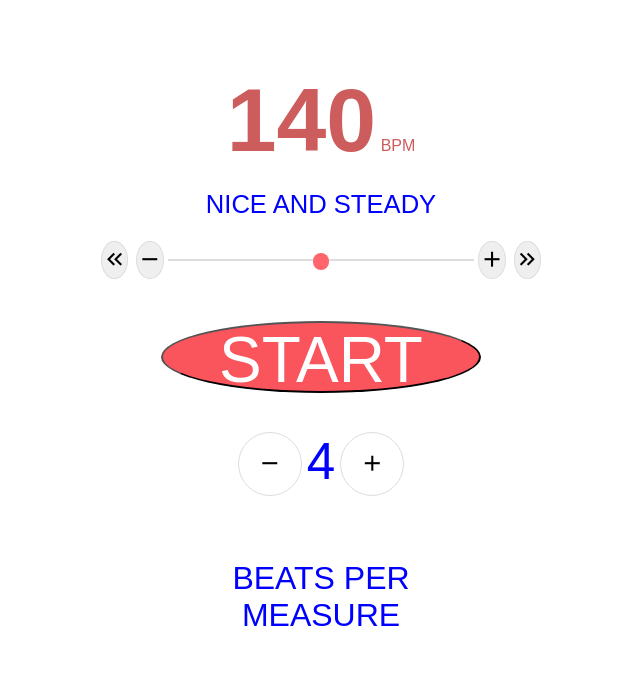
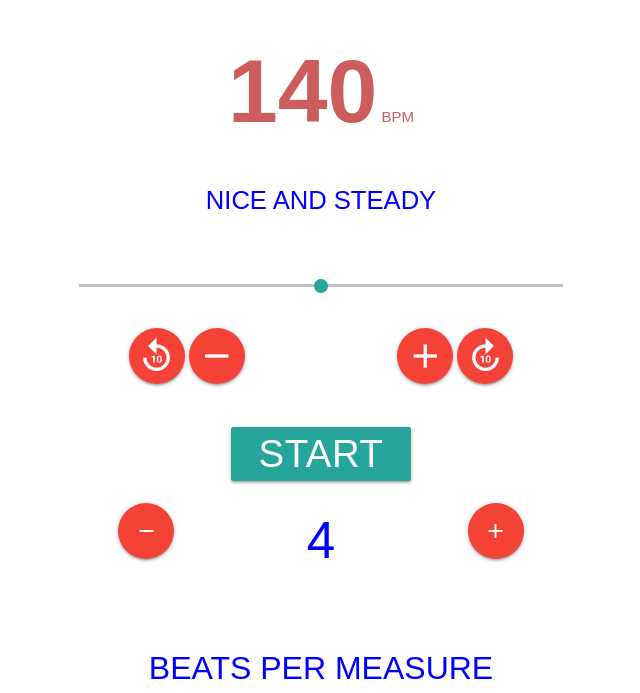
Before and after one commit to diacoviello/metronome, a website with bundled scripts: page index.html in a window 1280 px wide. Shown: the part 107-800 px from the top of the page, without its empty margins (319-959 px from the left). Built offline with nearby package versions, Linux system fonts and the light colour scheme; a web font is replaced by a local one.

Commit message:
looking ok

```diff
--- a/app.js
+++ b/app.js
@@ -8,18 +8,18 @@ if ( typeof window!=='undefined' ) {
 
 const tempoDisplay=document.querySelector( '.tempo' );
 const tempoText=document.querySelector( '.tempo-text' );
-const decreaseTempoBtn=document.querySelector( '.decrease-tempo' );
+const decreaseTempoBtn=document.querySelector( '#decrease-tempo' );
 const minus1=document.querySelector( '.minus1' );
-const decreaseTempoJumpBtn=document.querySelector( '.decrease-tempo-jump' );
+const decreaseTempoJumpBtn=document.querySelector( '#decrease-tempo-jump' );
 const minus10=document.querySelector( '.minus10' );
-const increaseTempoJumpBtn=document.querySelector( '.increase-tempo-jump' );
+const increaseTempoJumpBtn=document.querySelector( '#increase-tempo-jump' );
 const plus1=document.querySelector( '.plus1' );
-const increaseTempoBtn=document.querySelector( '.increase-tempo' );
+const increaseTempoBtn=document.querySelector( '#increase-tempo' );
 const plus10=document.querySelector( '.plus10' );
-const tempoSlider=document.querySelector( '.slider' );
-const startStopBtn=document.querySelector( '.start-stop' );
-const subtractBeats=document.querySelector( '.subtract-beats' );
-const addBeats=document.querySelector( '.add-beats' );
+const tempoSlider=document.querySelector( '#slider' );
+const startStopBtn=document.querySelector( '#start-stop' );
+const subtractBeats=document.querySelector( '#subtract-beats' );
+const addBeats=document.querySelector( '#add-beats' );
 const measureCount=document.querySelector( '.measure-count' );
 
 const click1=new Audio( 'metronome-click-high.mp3' );
@@ -34,11 +34,11 @@ let tempoTextString='Medium';
 
 decreaseTempoBtn.addEventListener( 'click', () => {
     if ( bpm<=20 ) {
-        minus1.textContent='dangerous';
+        // minus1.textContent='dangerous';
         return;
     };
     bpm--;
-    plus1.textContent='add';
+    // plus1.textContent='add';
     validateTempo1();
     updateMetronome();
 } );
@@ -49,12 +49,12 @@ decreaseTempoJumpBtn.addEventListener( 'click', () => {
             bpm=( bpm-jump );
             return bpm;
         } else {
-            minus10.textContent='dangerous';
+            // minus10.textContent='dangerous';
             return;
         }
     }
-    plus10.textContent='keyboard_double_arrow_right';
-    plus1.textContent='add';
+    // plus10.textContent='keyboard_double_arrow_right';
+    // plus1.textContent='add';
     decreaseJump();
     validateTempo1();
     updateMetronome();
@@ -62,12 +62,12 @@ decreaseTempoJumpBtn.addEventListener( 'click', () => {
 
 increaseTempoBtn.addEventListener( 'click', () => {
     if ( bpm>=280 ) {
-        plus1.textContent='dangerous';
-        plus10.textContent='dangerous';
+        // plus1.textContent='dangerous';
+        // plus10.textContent='dangerous';
         return;
     };
     bpm++;
-    minus1.textContent='remove';
+    // minus1.textContent='remove';
     validateTempo1();
     updateMetronome();
 } );
@@ -78,12 +78,12 @@ increaseTempoJumpBtn.addEventListener( 'click', () => {
             bpm=( bpm+jump );
             return bpm;
         } else {
-            plus10.textContent='dangerous';
+            // plus10.textContent='dangerous';
             return;
         }
     }
-    minus1.textContent='remove';
-    minus10.textContent='keyboard_double_arrow_left';
+    // minus1.textContent='remove';
+    // minus10.textContent='keyboard_double_arrow_left';
     increaseJump();
     validateTempo1();
     updateMetronome();
@@ -156,16 +156,6 @@ function validateTempo1() {
         return;
     };
 }
-function validateTempo10() {
-    if ( bpm<=29 ) {
-        minus10.textContent='dangerous';
-        return;
-    };
-    if ( bpm>=271 ) {
-        plus10.textContent='dangerous';
-        return;
-    };
-}
 
 function playClick() {
     console.log( count );
--- a/index.html
+++ b/index.html
@@ -1,14 +1,18 @@
 <!DOCTYPE html>
 <html lang="en">
+
     <head>
         <meta charset="UTF-8">
         <meta http-equiv="X-UA-Compatible" content="IE=edge">
         <meta name="viewport" content="width=device-width, initial-scale=1.0">
+        <link rel="stylesheet" href="https://cdnjs.cloudflare.com/ajax/libs/materialize/1.0.0/css/materialize.min.css">
+        <link href="https://fonts.googleapis.com/icon?family=Material+Icons" rel="stylesheet">
         <link rel="stylesheet" href="https://fonts.googleapis.com/css2?family=Material+Symbols+Outlined:opsz,wght,FILL,GRAD@20..48,100..700,0..1,-50..200" />
         <link rel="stylesheet" href="./styles.css">
         <title>Metronome</title>
 
     </head>
+
     <body>
         <div class="container">
             <div class="metronome">
@@ -20,37 +24,54 @@
                 <br />
                 <div class="tempo-text">Nice and steady</div>
                 <br />
-            <div class="tempo-settings">
 
-                <button class="adjust-tempo-btn decrease-tempo-jump">
+
+                <!-- <button class="adjust-tempo-btn decrease-tempo-jump">
                         <i class="material-symbols-outlined minus10">
                             keyboard_double_arrow_left
                         </i>
-                </button>
-                <button class="adjust-tempo-btn decrease-tempo">
+                    </button> -->
+
+                <!-- <button class="adjust-tempo-btn decrease-tempo">
                         <i class="material-symbols-outlined minus1">remove</i>
-                </button>
+                    </button> -->
 
-                <input type="range" min="20" max="280" step="1" class="slider">
 
-                <button class="adjust-tempo-btn increase-tempo">
-                    <i class="material-symbols-outlined plus1">add</i>
-                </button>
-                <button class="adjust-tempo-btn increase-tempo-jump">
-                    <i class="material-symbols-outlined plus10">
-                        keyboard_double_arrow_right
-                    </i>
-                </button>
+
+                <form action="#" class="valign-wrapper">
+                    <p class="range-field">
+                        <input type="range" id="slider" min="20" max="280" />
+                    </p>
+                </form>
+
+                <div class="tempo-settings">
+                    <div class="row">
+                        <div class="col s4 offset-s1">
+                            <a class="btn-floating btn-large waves-effect waves-light red" id="decrease-tempo-jump"><i class="material-icons" style="font-size: 40px;">replay_10</i></a>
+                            <a class="btn-floating btn-large waves-effect waves-light red" id="decrease-tempo"><i class="material-icons" style="font-size: 40px;">remove</i></a>
                         </div>
-            <button class="start-stop">START</button>
+                        <div class="col s4 offset-s2">
+
+                            <a class="btn-floating btn-large waves-effect waves-light red"><i class="material-icons" id="increase-tempo" style="font-size: 40px;">add</i></a>
+
+
+                            <a class="btn-floating btn-large waves-effect waves-light red"><i class="material-icons" id="increase-tempo-jump" style="font-size: 40px;">forward_10</i></a>
+                        </div>
+                    </div>
+                </div>
+                <br />
+
+                <div class="start-stop-btn">
+                    <a class="waves-effect waves-light btn-large" id="start-stop">START</a>
+                </div>
+                <br />
                 <div class="measures">
-                <button class="subtract-beats stepper">
-                    <i class="material-symbols-outlined">remove</i>
-                </button>
+
+                    <a class="btn-floating btn-large waves-effect waves-light red" id="subtract-beats" onmouseover=><i class="material-icons">remove</i></a>
                     <span class="measure-count">4</span>
-                <button class="add-beats stepper">
-                    <i class="material-symbols-outlined">add</i>
-                </button>
+
+                    <a class="btn-floating btn-large waves-effect waves-light red" id="add-beats"><i class="material-icons">add</i></a>
+
                 </div>
                 <span class="beats-per-measure-text">Beats per measure</span>
 
@@ -58,5 +79,7 @@
         </div>
 
         <script src="./app.js" type="module"></script>
+        <script src="https://cdnjs.cloudflare.com/ajax/libs/materialize/1.0.0/js/materialize.min.js"></script>
     </body>
+
 </html>
--- a/styles.css
+++ b/styles.css
@@ -11,8 +11,8 @@ body {
     user-select: none;
 }
 
-button {
-  font-family: "Almendra", sans-serif;
+.btn-floating:hover {
+  filter: invert(100%);
 }
 
 i.material-symbols-outlined {
@@ -37,8 +37,8 @@ i.material-symbols-outlined {
 .metronome {
     display: flex;
     flex-direction: column;
-    width: 35vw;
-    height: 35vw;
+    width: 42vw;
+    height: 42vw;
     justify-content: space-between;
     vertical-align: middle;
     z-index: 100;
@@ -58,12 +58,10 @@ i.material-symbols-outlined {
 }
 
 .tempo-settings {
-    display: flex;
-    justify-content: space-between;
-    vertical-align: middle;
+    text-align: center;
 }
 
-.tempo-settings .adjust-tempo-btn {
+/* .tempo-settings .adjust-tempo-btn {
     margin: 0.3vw;
     width: 3vw;
     height: 3vw;
@@ -73,19 +71,19 @@ i.material-symbols-outlined {
     text-align: center;
     vertical-align: middle;
     cursor: pointer;
-}
+} */
 
-.tempo-settings .adjust-tempo-btn:hover {
+/* .tempo-settings .adjust-tempo-btn:hover {
     background-color: #fa545c;
     color: #fff;
-}
+} */
 
-input[type=range] {
+/* input[type=range] {
     -webkit-appearance: none;
     background-color: transparent;
     width: 70vw;
-}
-input[type=range]::-webkit-slider-thumb {
+} */
+/* input[type=range]::-webkit-slider-thumb {
      -webkit-appearance: none;
 }
 input[type=range]:focus {
@@ -108,9 +106,9 @@ input[type=range]::-moz-range-thumb {
     border-radius: 50%;
     background-color: #ff656c;
     cursor: pointer;
-}
+} */
 
-input[type=range]::-webkit-slider-runnable-track {
+/* input[type=range]::-webkit-slider-runnable-track {
     width: 80vw;
     height: .1vw;
     background-color: #ddd;
@@ -119,26 +117,32 @@ input[type=range]::-moz-range-track {
     width: 90vw;
     height: .3vw;
     background-color: #ddd;
+} */
+
+#slider {
+  padding: 2vw;
+  width: 42vw;
+  text-align: center;
 }
 
-.start-stop {
-    width: 25vw;
-    height: 9vh;
-    font-size: 5vw;
+#start-stop {
+    font-size: 3vw;
+    max-height: 10vw;;
+    justify-content: center;
     text-align: center;
-    background-color: #fa545c;
-    border-radius: 50%;
-    color: white;
-    margin: 3vw auto;
+    margin: auto;
     cursor: pointer;
 }
 
-.start-stop:hover {
-    background: #ff656c;
+.start-stop-btn {
+    text-align: center;
+}
+.start-stop-btn:hover {
+  filter: brightness(120%);
 }
 .measures {
     display: flex;
-    justify-content: center;
+    justify-content: space-around;
     font-weight: 200;
 }
 .measures .stepper {
```
Also changed, not shown: 1 other file. Lines whose indentation alone changed are shown as unchanged.
